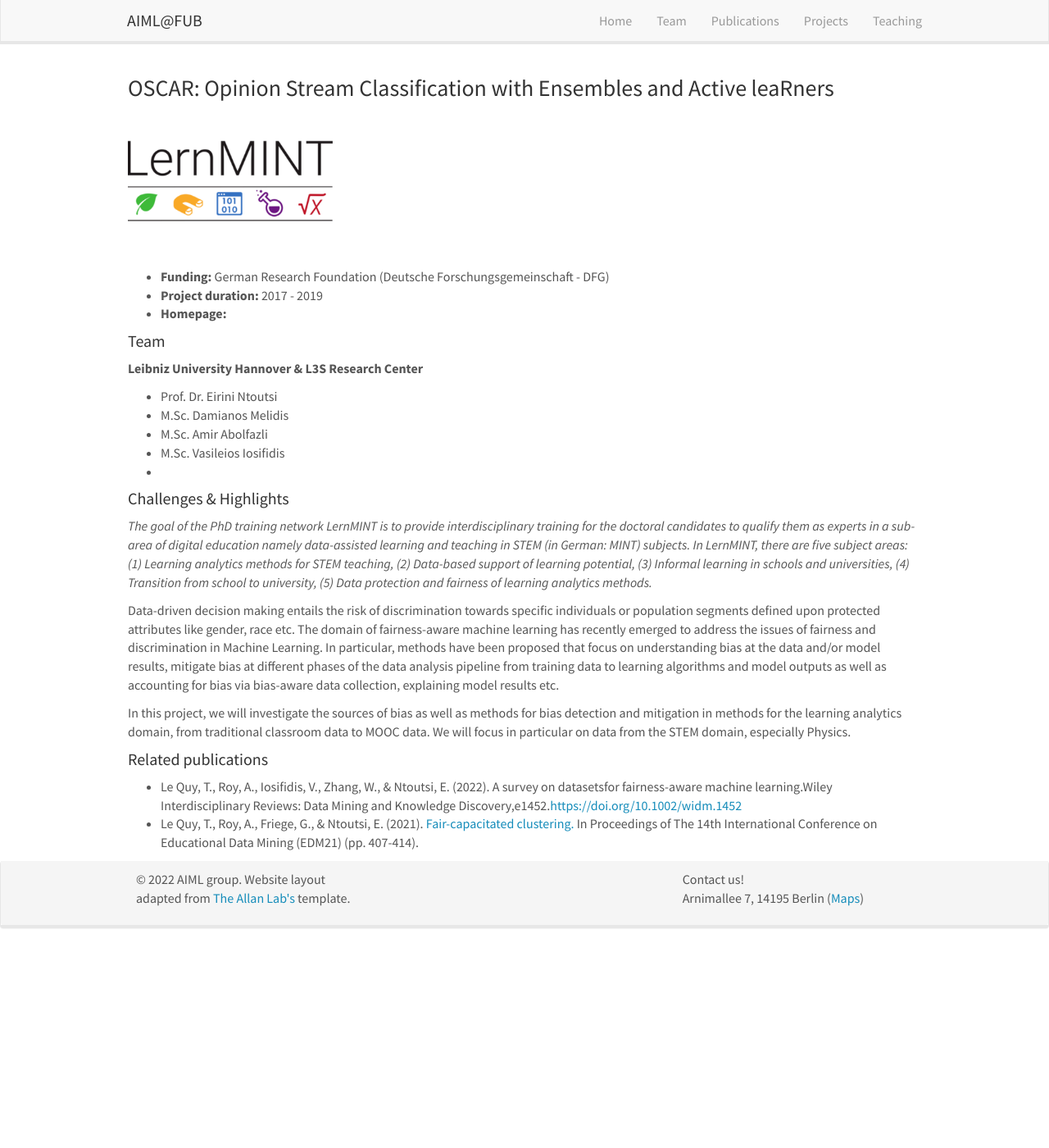
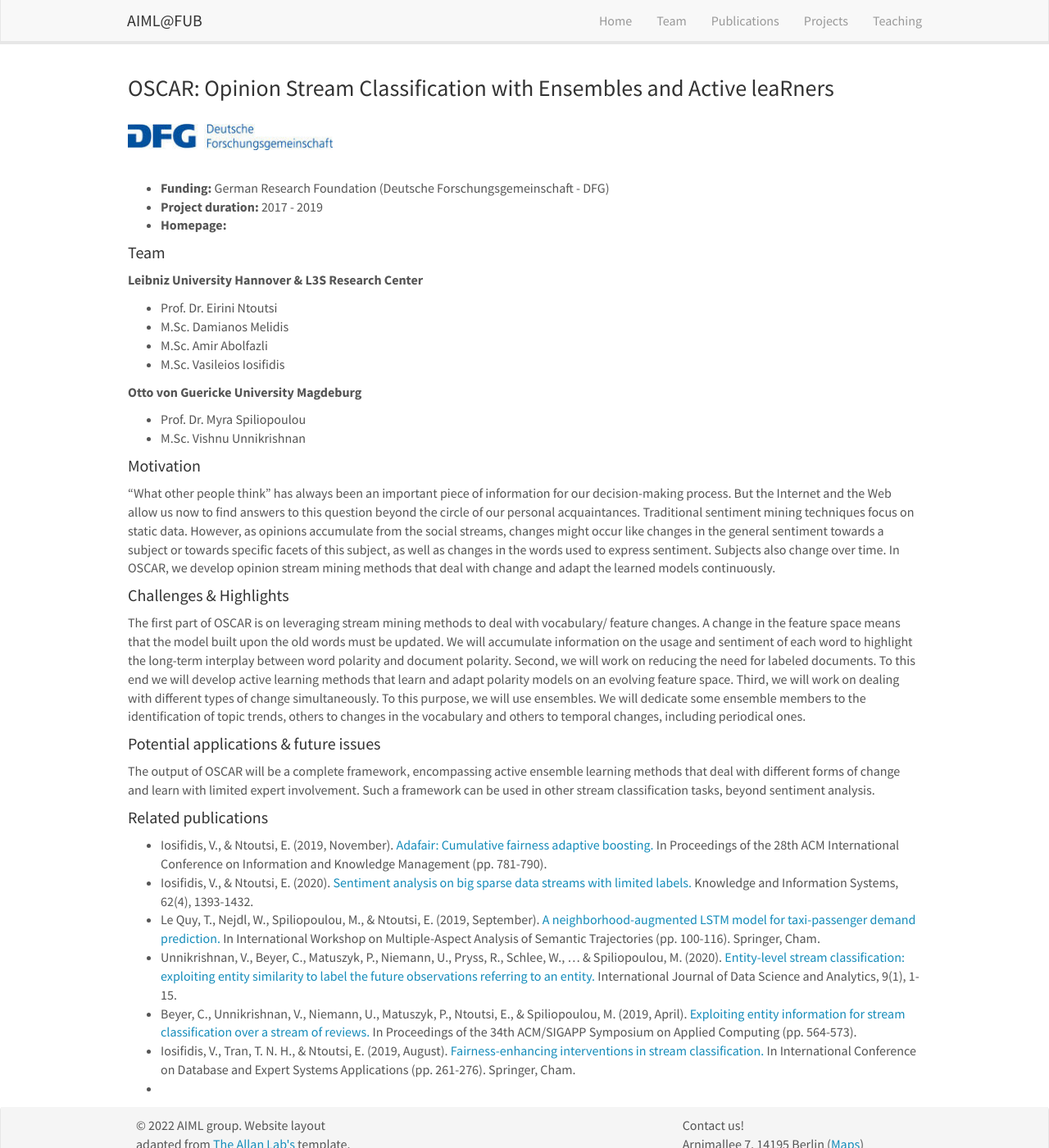
Before and after one commit to AIML-research/AIML-research.github.io, a Jekyll site: the page built from _pages/oscar.md, in a window 1280 px wide and 1400 px high. Shown: the whole window at 82% size. Built offline with Jekyll 4.4.1, drawn with Linux system fonts in a browser that asks for light colours; nearby versions of some CDN libraries.

Commit message:
Update oscar.md

```diff
--- a/_pages/oscar.md
+++ b/_pages/oscar.md
@@ -9,7 +9,7 @@ permalink: /projects/oscar/
 ### OSCAR: Opinion Stream Classification with Ensembles and Active leaRners
 <div>
 <figure class="fourth">
-  <img src="{{ site.url }}{{ site.baseurl }}/images/logopic/logo-lernmint.png" style="width: 250px">
+  <img src="{{ site.url }}{{ site.baseurl }}/images/logopic/logo-dfg.jpg" style="width: 250px">
 </figure>
 </div>
 
@@ -24,15 +24,26 @@ permalink: /projects/oscar/
 - M.Sc. Damianos Melidis
 - M.Sc. Amir Abolfazli
 - M.Sc. Vasileios Iosifidis
--
+
+<b> Otto von Guericke University Magdeburg </b>
+- Prof. Dr. Myra Spiliopoulou
+- M.Sc. Vishnu Unnikrishnan
+
+#### Motivation
+“What other people think” has always been an important piece of information for our decision-making process. But the Internet and the Web allow us now to find answers to this question beyond the circle of our personal acquaintances. Traditional sentiment mining techniques focus on static data. However, as opinions accumulate from the social streams, changes might occur like changes in the general sentiment towards a subject or towards specific facets of this subject, as well as changes in the words used to express sentiment. Subjects also change over time. In OSCAR, we develop opinion stream mining methods that deal with change and adapt the learned models continuously.
 
 #### Challenges & Highlights
-<i>The goal of the PhD training network LernMINT is to provide interdisciplinary training for the doctoral candidates to qualify them as experts in a sub-area of digital education namely data-assisted learning and teaching in STEM (in German: MINT) subjects. In LernMINT, there are five subject areas: (1) Learning analytics methods for STEM teaching, (2) Data-based support of learning potential, (3) Informal learning in schools and universities, (4) Transition from school to university, (5) Data protection and fairness of learning analytics methods. </i>
+The first part of OSCAR is on leveraging stream mining methods to deal with vocabulary/ feature changes. A change in the feature space means that the model built upon the old words must be updated. We will accumulate information on the usage and sentiment of each word to highlight the long-term interplay between word polarity and document polarity. Second, we will work on reducing the need for labeled documents. To this end we will develop active learning methods that learn and adapt polarity models on an evolving feature space. Third, we will work on dealing with different types of change simultaneously. To this purpose, we will use ensembles. We will dedicate some ensemble members to the identification of topic trends, others to changes in the vocabulary and others to temporal changes, including periodical ones.
 
-Data-driven decision making entails the risk of discrimination towards specific individuals or population segments defined upon protected attributes like gender, race etc. The domain of fairness-aware machine learning has recently emerged to address the issues of fairness and discrimination in Machine Learning. In particular, methods have been proposed that focus on understanding bias at the data and/or model results, mitigate bias at different phases of the data analysis pipeline from training data to learning algorithms and model outputs as well as accounting for bias via bias-aware data collection, explaining model results etc.
+#### Potential applications & future issues
+The output of OSCAR will be a complete framework, encompassing active ensemble learning methods that deal with different forms of change and learn with limited expert involvement. Such a framework can be used in other stream classification tasks, beyond sentiment analysis.
 
-In this project, we will investigate the sources of bias as well as methods for bias detection and mitigation in methods for the learning analytics domain, from traditional classroom data to MOOC data. We will focus in particular on data from the STEM domain, especially Physics.
 
 #### Related publications
-- Le Quy, T., Roy, A., Iosifidis, V., Zhang, W., & Ntoutsi, E. (2022). A survey on datasetsfor fairness-aware machine learning.Wiley Interdisciplinary Reviews: Data Mining and Knowledge Discovery,e1452.<a href = "https://doi.org/10.1002/widm.1452">https://doi.org/10.1002/widm.1452 </a>
-- Le Quy, T., Roy, A., Friege, G., & Ntoutsi, E. (2021). <a href ="https://educationaldatamining.org/EDM2021/virtual/static/pdf/EDM21_paper_184.pdf">Fair-capacitated clustering. </a> In Proceedings of The 14th International Conference on Educational Data Mining (EDM21) (pp. 407-414).
+- Iosifidis, V., & Ntoutsi, E. (2019, November). <a href = "https://dl.acm.org/doi/abs/10.1145/3357384.3357974"> Adafair: Cumulative fairness adaptive boosting. </a> In Proceedings of the 28th ACM International Conference on Information and Knowledge Management (pp. 781-790).
+- Iosifidis, V., & Ntoutsi, E. (2020).<a href = "https://link.springer.com/article/10.1007/s10115-019-01392-9"> Sentiment analysis on big sparse data streams with limited labels. </a> Knowledge and Information Systems, 62(4), 1393-1432.
+- Le Quy, T., Nejdl, W., Spiliopoulou, M., & Ntoutsi, E. (2019, September). <a href = "https://link.springer.com/chapter/10.1007/978-3-030-38081-6_8"> A neighborhood-augmented LSTM model for taxi-passenger demand prediction. </a> In International Workshop on Multiple-Aspect Analysis of Semantic Trajectories (pp. 100-116). Springer, Cham.
+- Unnikrishnan, V., Beyer, C., Matuszyk, P., Niemann, U., Pryss, R., Schlee, W., ... & Spiliopoulou, M. (2020). <a href ="https://link.springer.com/article/10.1007/s41060-019-00177-1"> Entity-level stream classification: exploiting entity similarity to label the future observations referring to an entity. </a> International Journal of Data Science and Analytics, 9(1), 1-15.
+- Beyer, C., Unnikrishnan, V., Niemann, U., Matuszyk, P., Ntoutsi, E., & Spiliopoulou, M. (2019, April). <a href = "https://dl.acm.org/doi/abs/10.1145/3297280.3297333"> Exploiting entity information for stream classification over a stream of reviews. </a> In Proceedings of the 34th ACM/SIGAPP Symposium on Applied Computing (pp. 564-573).
+- Iosifidis, V., Tran, T. N. H., & Ntoutsi, E. (2019, August). <a href = "https://link.springer.com/chapter/10.1007/978-3-030-27615-7_20"> Fairness-enhancing interventions in stream classification. </a> In International Conference on Database and Expert Systems Applications (pp. 261-276). Springer, Cham.
+-
```
